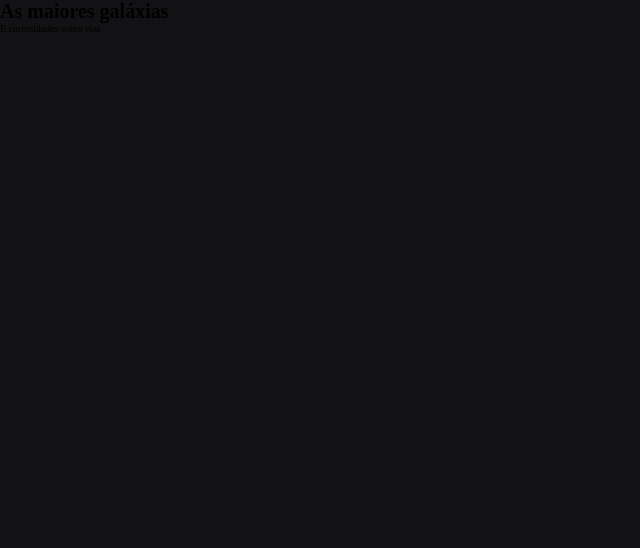
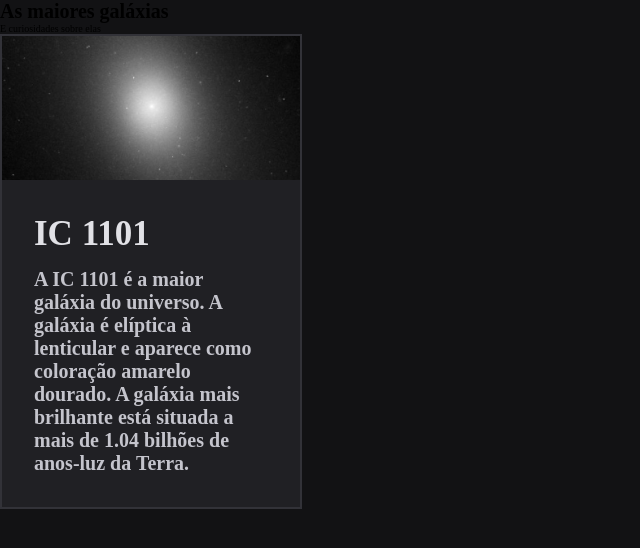
Before and after one commit to flavioaugusto1/galaxies, a React (Vite) app: page / in a window 1280 px wide. Shown: the top 548 px of the page, without its empty margins (0-640 px from the left). Built offline with nearby package versions, Linux system fonts and the light colour scheme.

Commit message:
feat: finalizada estilização do card

```diff
--- a/src/components/Card/index.jsx
+++ b/src/components/Card/index.jsx
@@ -1,9 +1,13 @@
 import { Container } from "./styles";
 
-export function Card(){
-  return(
+export function Card({ image, title, description }) {
+  return (
     <Container>
-
+      <img src={image} alt="imagem de uma galáxia" />
+      <div className="description">
+        <h1>{title}</h1>
+        <p>{description}</p>
+      </div>
     </Container>
-  )
+  );
 }
--- a/src/components/Card/styles.js
+++ b/src/components/Card/styles.js
@@ -2,4 +2,26 @@ import styled from "styled-components";
 
 export const Container = styled.div`
   max-width: 30.2rem;
+  background-color: #202024;
+  border: 2px solid #323238;
+
+  img {
+    width: 100%;
+  }
+
+  .description {
+    padding: 3.2rem;
+
+    >h1 {
+      margin-bottom: 1.4rem;
+      font-size: 3.5rem;
+      color: #E1E1E6
+    }
+
+    p {
+      font-size: 2rem;
+      font-weight: 600;
+      color: #C4C4CC;
+    }
+  }
 `;
--- a/src/pages/Home/index.jsx
+++ b/src/pages/Home/index.jsx
@@ -1,15 +1,25 @@
 import { Container } from "./styles";
 import { Card } from "../../components/Card";
+
+import IC1101 from "../../assets/ic-1101.png";
 
 export function Home() {
   return (
     <Container>
-      <h1>As maiores galáxias</h1>
-      <p>E curiosidades sobre elas</p>
+      <div>
+        <h1>As maiores galáxias</h1>
+        <p>E curiosidades sobre elas</p>
 
-      <section>
-        <Card />
-      </section>
+        <section>
+          <Card
+            image={IC1101}
+            title={"IC 1101"}
+            description={
+              "A IC 1101 é a maior galáxia do universo. A galáxia é elíptica à lenticular e aparece como coloração amarelo dourado. A galáxia mais brilhante está situada a mais de 1.04 bilhões de anos-luz da Terra. "
+            }
+          />
+        </section>
+      </div>
     </Container>
   );
 }
```
Also changed, not shown: src/assets/ic-1101.png (added).
